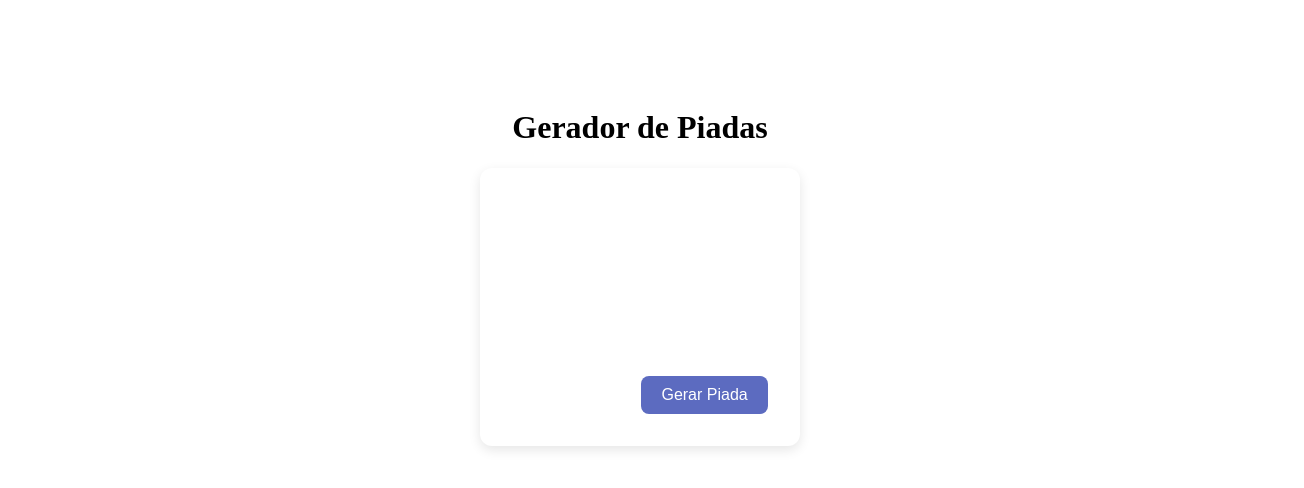
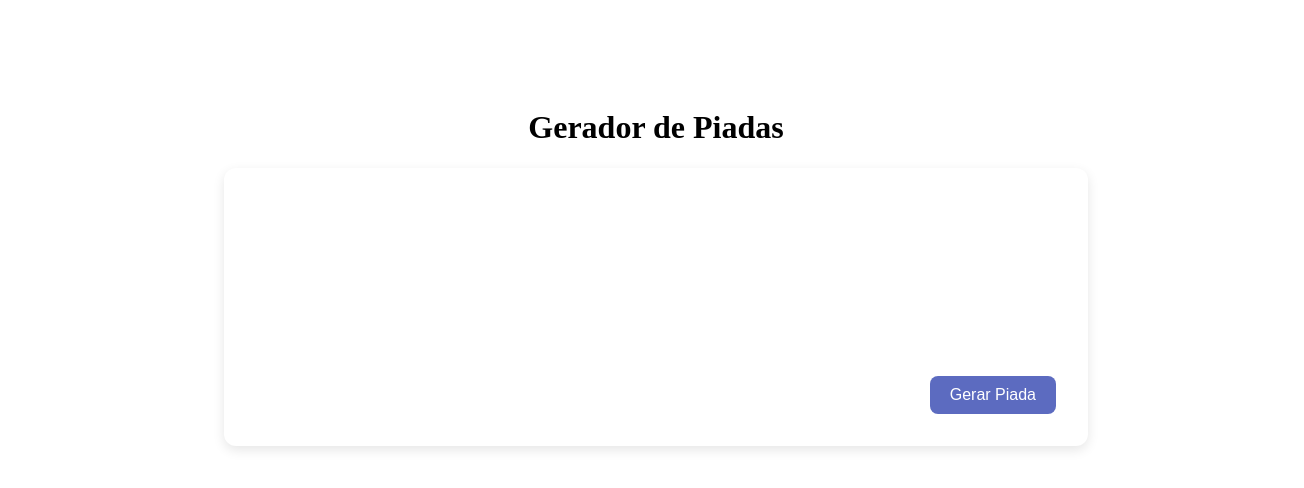
Before and after one commit to viniciusxpb/joker, an Angular app: page / in a window 1280 px wide. Shown: the top 488 px of the page, 1304 px wide, since content can reach past the window. Built offline with nearby package versions, Linux system fonts and the light colour scheme.

Commit message:
ajustes css

```diff
--- a/src/app/pages/home/home.component.scss
+++ b/src/app/pages/home/home.component.scss
@@ -1,17 +1,16 @@
 .container {
   display: flex;
   justify-content: center;
-    max-width: 800px;
-    justify-self: center;
-
+  width: 100%;
+  padding: 0 16px;
 
   .main__wrapper {
     display: flex;
-        justify-content: center;
+    flex-direction: column;
     align-items: center;
     margin-top: 80px;
-        flex-direction: column;
     width: 100%;
+    max-width: 800px;
   }
 
   .box__wrapper {
@@ -22,8 +21,6 @@
     width: 100%;
     display: flex;
     flex-direction: column;
-        justify-content: space-between;
-        align-items: flex-start;
     gap: 16px;
   }
 
```
Lines whose indentation alone changed are shown as unchanged.
